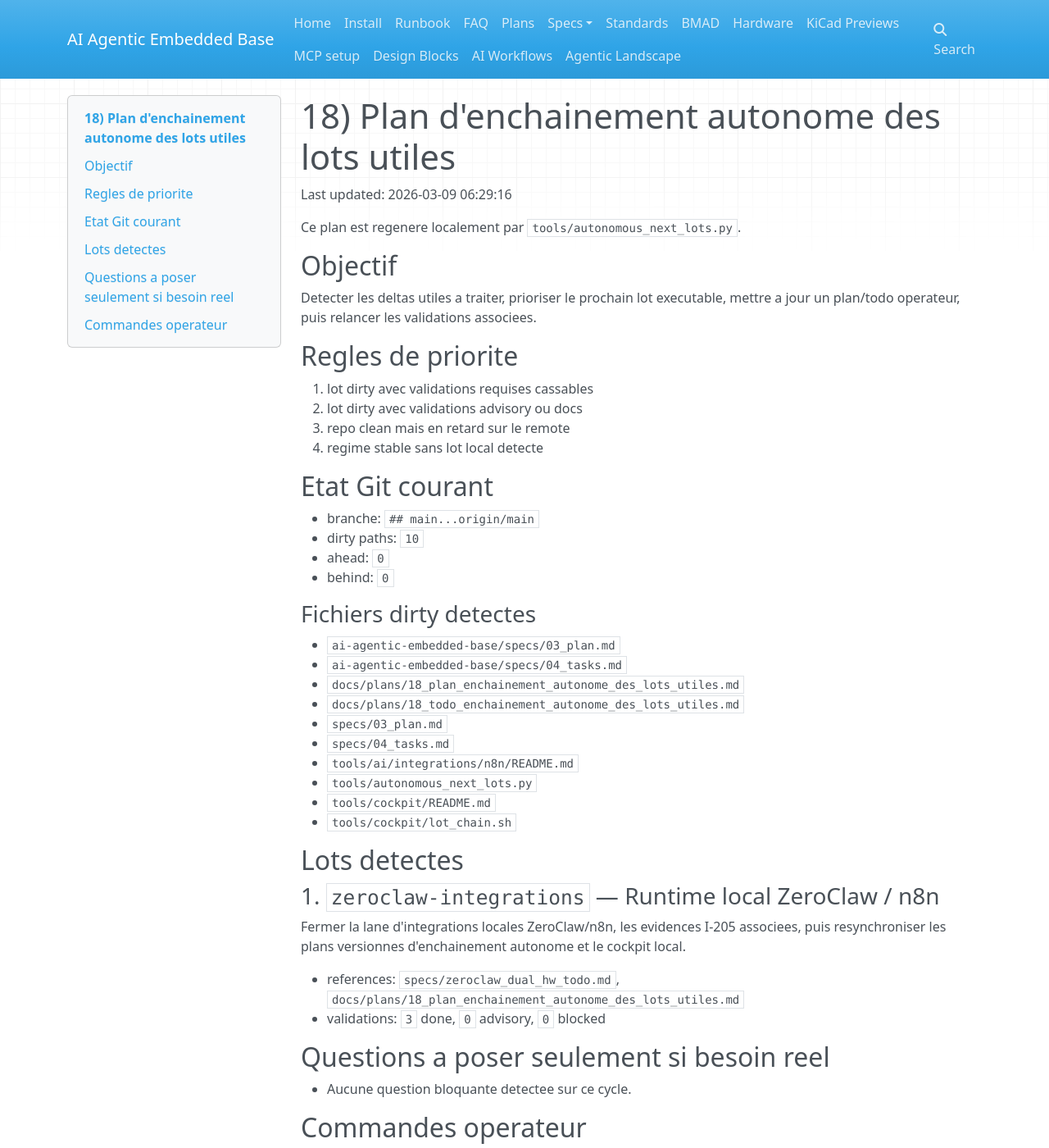
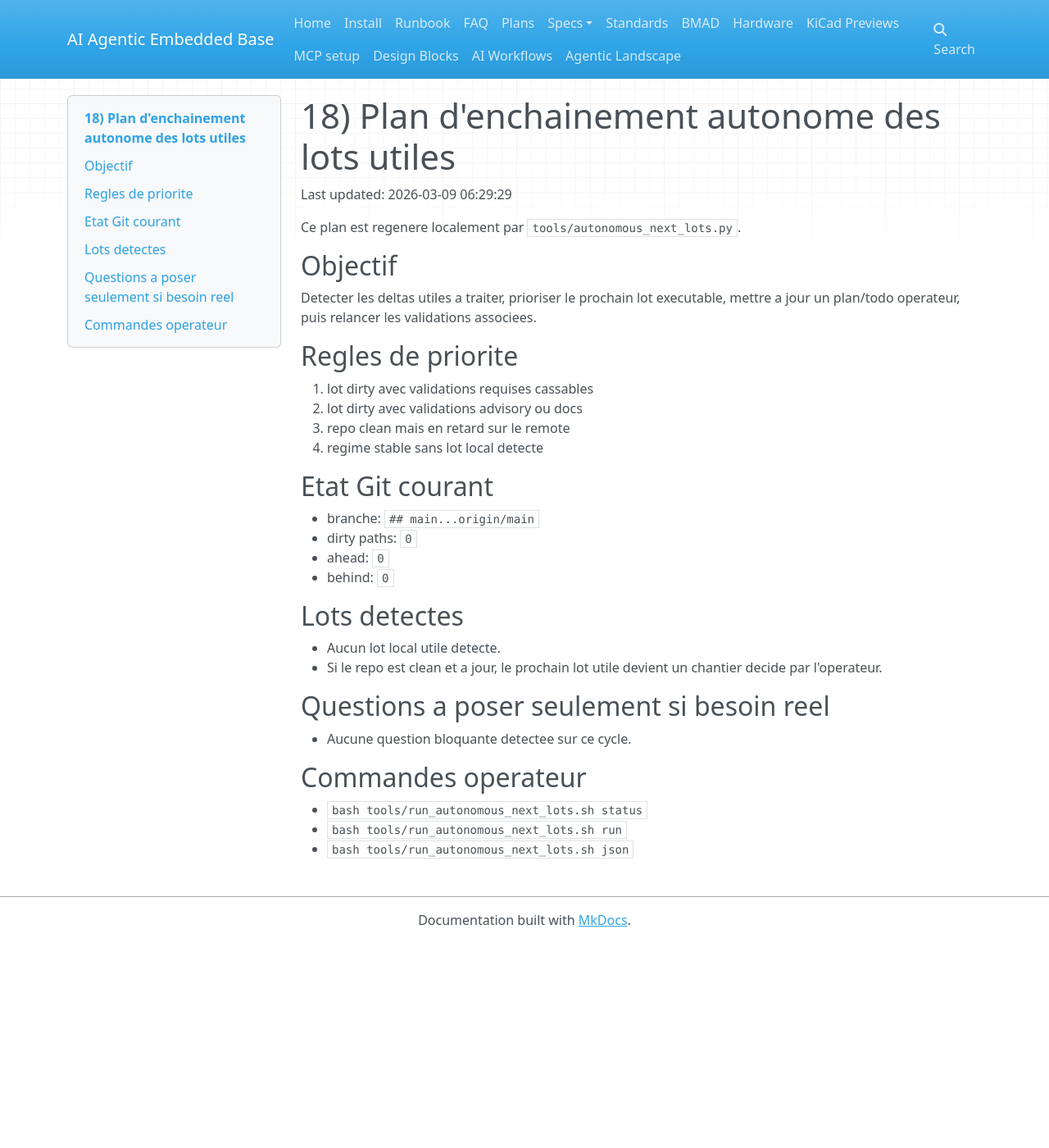
Before and after one commit to electron-rare/Kill_LIFE, an MkDocs documentation site: the page built from docs/plans/18_plan_enchainement_autonome_des_lots_utiles.md, in a window 1280 px wide and 1400 px high. Shown: the whole window at 82% size. Built offline with MkDocs 1.6.1, drawn with Linux system fonts in a browser that asks for light colours; nearby versions of some CDN libraries.

Commit message:
docs(autonomy): close zeroclaw integrations lot state

```diff
--- a/docs/plans/18_plan_enchainement_autonome_des_lots_utiles.md
+++ b/docs/plans/18_plan_enchainement_autonome_des_lots_utiles.md
@@ -1,6 +1,6 @@
 # 18) Plan d'enchainement autonome des lots utiles
 
-Last updated: 2026-03-09 06:29:16
+Last updated: 2026-03-09 06:29:29
 
 Ce plan est regenere localement par `tools/autonomous_next_lots.py`.
 
@@ -19,31 +19,14 @@ mettre a jour un plan/todo operateur, puis relancer les validations associees.
 ## Etat Git courant
 
 - branche: `## main...origin/main`
-- dirty paths: `10`
+- dirty paths: `0`
 - ahead: `0`
 - behind: `0`
 
-### Fichiers dirty detectes
-
-- `ai-agentic-embedded-base/specs/03_plan.md`
-- `ai-agentic-embedded-base/specs/04_tasks.md`
-- `docs/plans/18_plan_enchainement_autonome_des_lots_utiles.md`
-- `docs/plans/18_todo_enchainement_autonome_des_lots_utiles.md`
-- `specs/03_plan.md`
-- `specs/04_tasks.md`
-- `tools/ai/integrations/n8n/README.md`
-- `tools/autonomous_next_lots.py`
-- `tools/cockpit/README.md`
-- `tools/cockpit/lot_chain.sh`
-
 ## Lots detectes
 
-### 1. `zeroclaw-integrations` — Runtime local ZeroClaw / n8n
-
-Fermer la lane d'integrations locales ZeroClaw/n8n, les evidences I-205 associees, puis resynchroniser les plans versionnes d'enchainement autonome et le cockpit local.
-
-- references: `specs/zeroclaw_dual_hw_todo.md`, `docs/plans/18_plan_enchainement_autonome_des_lots_utiles.md`
-- validations: `3` done, `0` advisory, `0` blocked
+- Aucun lot local utile detecte.
+- Si le repo est clean et a jour, le prochain lot utile devient un chantier decide par l'operateur.
 
 ## Questions a poser seulement si besoin reel
 
```
Also changed, not shown: docs/plans/18_todo_enchainement_autonome_des_lots_utiles.md (+3 -10 lines).
